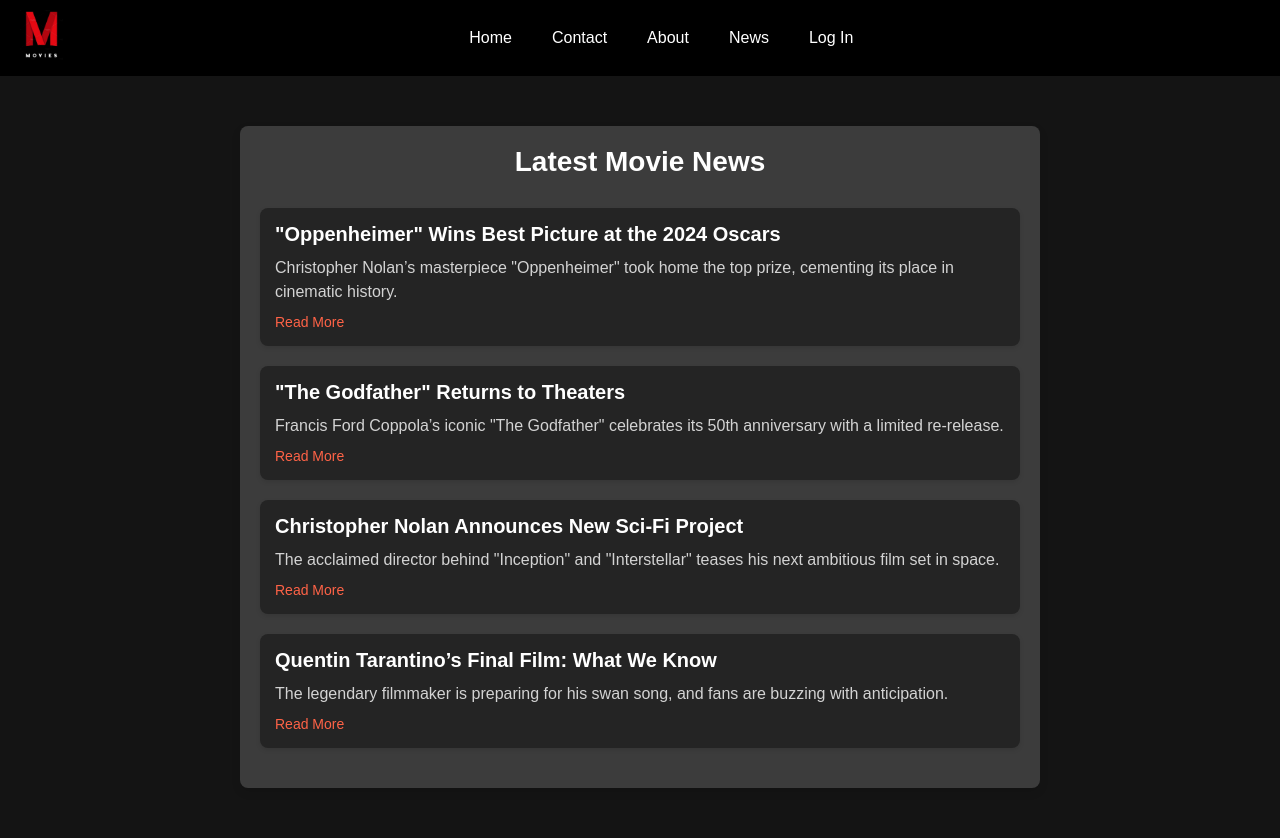
After one commit to MertBoza/Movie-Archive, a PHP site: page /news.html in a window 1280 px wide. The commit adds this page. Run offline with PHP 8.4, Linux system fonts and the light colour scheme.

Commit message:
news.html added

```diff
--- a/about.html
+++ b/about.html
@@ -20,6 +20,7 @@
             <li><a href="home.html">Home</a></li>
             <li><a href="contact.html">Contact</a></li>
             <li><a href="about.html">About</a></li>
+            <li><a href="news.html">News</a></li>
             <li><a href="login.html">Log In</a></li>
         </ul>
       </nav>
--- a/assets/style.css
+++ b/assets/style.css
@@ -385,3 +385,62 @@ body {
   font-size: 12px;
   margin-top: 5px;
 }
+
+.news-container {
+  padding: 20px;
+  max-width: 800px;
+  margin: 50px auto;
+  background-color: #3c3c3c;
+  border-radius: 8px;
+  box-shadow: 0 4px 10px rgba(0, 0, 0, 0.1);
+}
+
+.news-title {
+  font-size: 28px;
+  color: #ffffff;
+  text-align: center;
+  margin-bottom: 30px;
+}
+
+.news-card {
+  background-color: #242424;
+  border-radius: 8px;
+  padding: 15px;
+  margin-bottom: 20px;
+  box-shadow: 0 2px 5px rgba(0, 0, 0, 0.1);
+  transition: transform 0.2s;
+}
+
+.news-card:hover {
+  transform: translateY(-5px);
+}
+
+.news-heading {
+  font-size: 20px;
+  color: #ffffff;
+  margin-bottom: 10px;
+}
+
+.news-text {
+  font-size: 16px;
+  color: #d3d3d3;
+  line-height: 1.5;
+}
+
+.read-more {
+  display: inline-block;
+  margin-top: 10px;
+  font-size: 14px;
+  color: #ff6347;
+  text-decoration: none;
+  transition: color 0.3s;
+}
+
+.read-more:hover {
+  color: red;
+}
+
+.active {
+  color: #ff6347;
+  border-bottom: 2px solid #ff6347;
+}
--- a/contact.html
+++ b/contact.html
@@ -21,6 +21,7 @@
             <li><a href="home.html">Home</a></li>
             <li><a href="contact.html">Contact</a></li>
             <li><a href="about.html">About</a></li>
+            <li><a href="news.html">News</a></li>
             <li><a href="login.html">Log In</a></li>
         </ul>
       </nav>
--- a/home.html
+++ b/home.html
@@ -20,6 +20,7 @@
             <li><a href="home.html">Home</a></li>
             <li><a href="contact.html">Contact</a></li>
             <li><a href="about.html">About</a></li>
+            <li><a href="news.html">News</a></li>
             <li><a href="login.html">Log In</a></li>
         </ul>
       </nav>
--- a/login.html
+++ b/login.html
@@ -22,6 +22,7 @@
             <li><a href="home.html">Home</a></li>
             <li><a href="contact.html">Contact</a></li>
             <li><a href="about.html">About</a></li>
+            <li><a href="news.html">News</a></li>
             <li><a href="login.html">Log In</a></li>
         </ul>
       </nav>
--- /dev/null
+++ b/news.html
@@ -0,0 +1,58 @@
+<!DOCTYPE html>
+<html lang="en">
+<head>
+    <meta charset="UTF-8">
+    <meta name="viewport" content="width=device-width, initial-scale=1.0">
+    <link rel="stylesheet" href="assets/style.css">
+    <link rel="icon" href="assets/navLogo.jpg" type="image/x-icon">
+    <title>Movie Archive - News</title>
+</head>
+<body>
+    <nav class="navbar">
+        <div class="logo">
+            <a href="home.html">
+                <img class="logo1" src="assets/navLogo.jpg" alt="navLogo">
+            </a>
+        </div>
+        <input type="checkbox" id="menu-toggle">
+        <label for="menu-toggle" class="menu-icon">&#9776;</label>
+        <ul class="nav-links">
+            <li><a href="home.html">Home</a></li>
+            <li><a href="contact.html">Contact</a></li>
+            <li><a href="about.html">About</a></li>
+            <li><a href="news.html">News</a></li>
+            <li><a href="login.html">Log In</a></li>
+        </ul>
+    </nav>
+
+    <div class="news-container">
+        <h1 class="news-title">Latest Movie News</h1>
+        <div class="news-card">
+            <h3 class="news-heading">"Oppenheimer" Wins Best Picture at the 2024 Oscars</h3>
+            <p class="news-text">Christopher Nolan’s masterpiece "Oppenheimer" took home the top prize, cementing its place in cinematic history.</p>
+            <a href="#" class="read-more">Read More</a>
+        </div>
+
+        <div class="news-card">
+            <h3 class="news-heading">"The Godfather" Returns to Theaters</h3>
+            <p class="news-text">Francis Ford Coppola’s iconic "The Godfather" celebrates its 50th anniversary with a limited re-release.</p>
+            <a href="#" class="read-more">Read More</a>
+        </div>
+
+        <div class="news-card">
+            <h3 class="news-heading">Christopher Nolan Announces New Sci-Fi Project</h3>
+            <p class="news-text">The acclaimed director behind "Inception" and "Interstellar" teases his next ambitious film set in space.</p>
+            <a href="#" class="read-more">Read More</a>
+        </div>
+
+        <div class="news-card">
+            <h3 class="news-heading">Quentin Tarantino’s Final Film: What We Know</h3>
+            <p class="news-text">The legendary filmmaker is preparing for his swan song, and fans are buzzing with anticipation.</p>
+            <a href="#" class="read-more">Read More</a>
+        </div>
+    </div>
+</body>
+</html>
+
+</body>
+</html>
--- a/register.html
+++ b/register.html
@@ -22,6 +22,7 @@
             <li><a href="home.html">Home</a></li>
             <li><a href="contact.html">Contact</a></li>
             <li><a href="about.html">About</a></li>
+            <li><a href="news.html">News</a></li>
             <li><a href="login.html">Log In</a></li>
         </ul>
       </nav>
```
